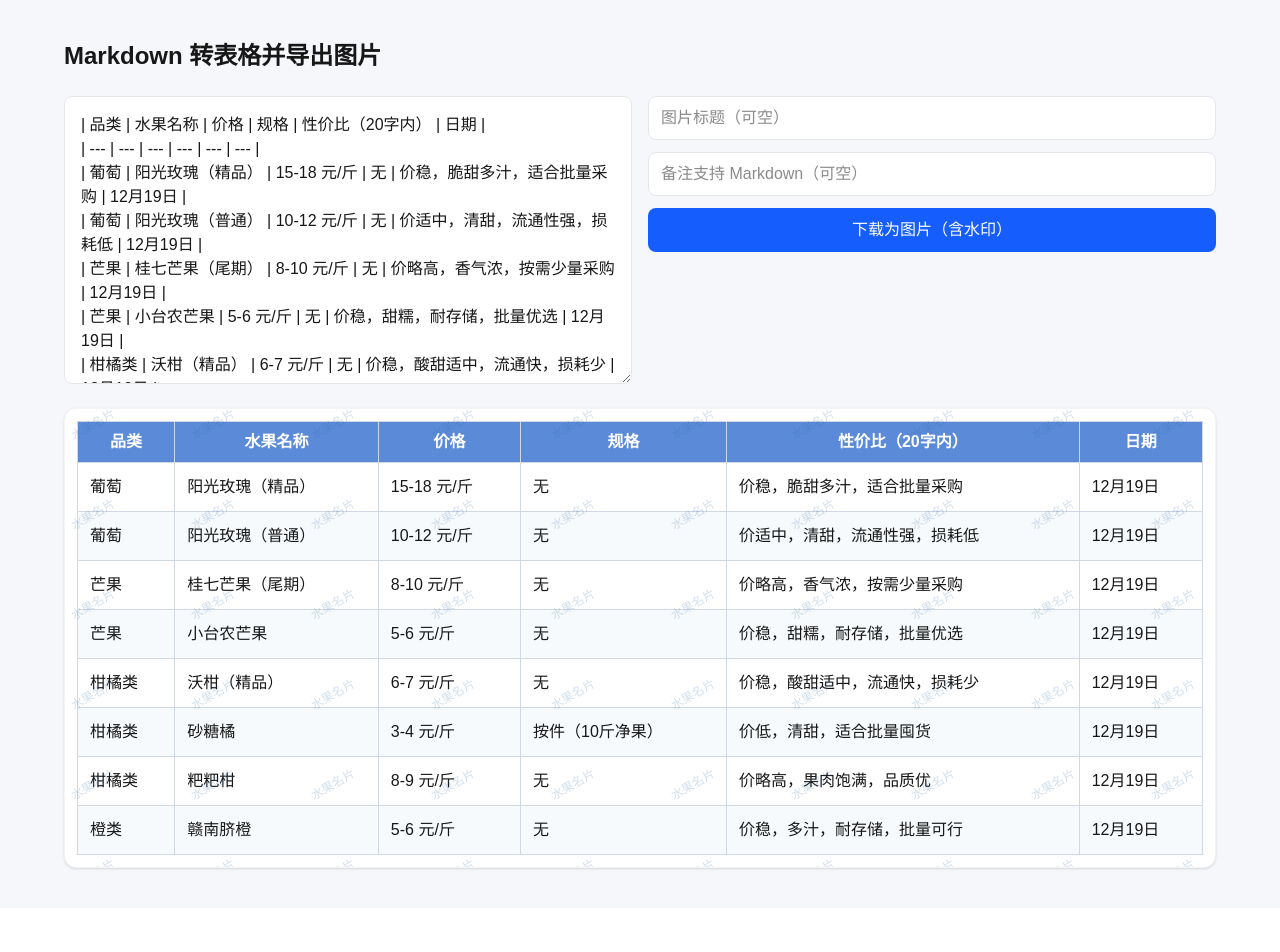
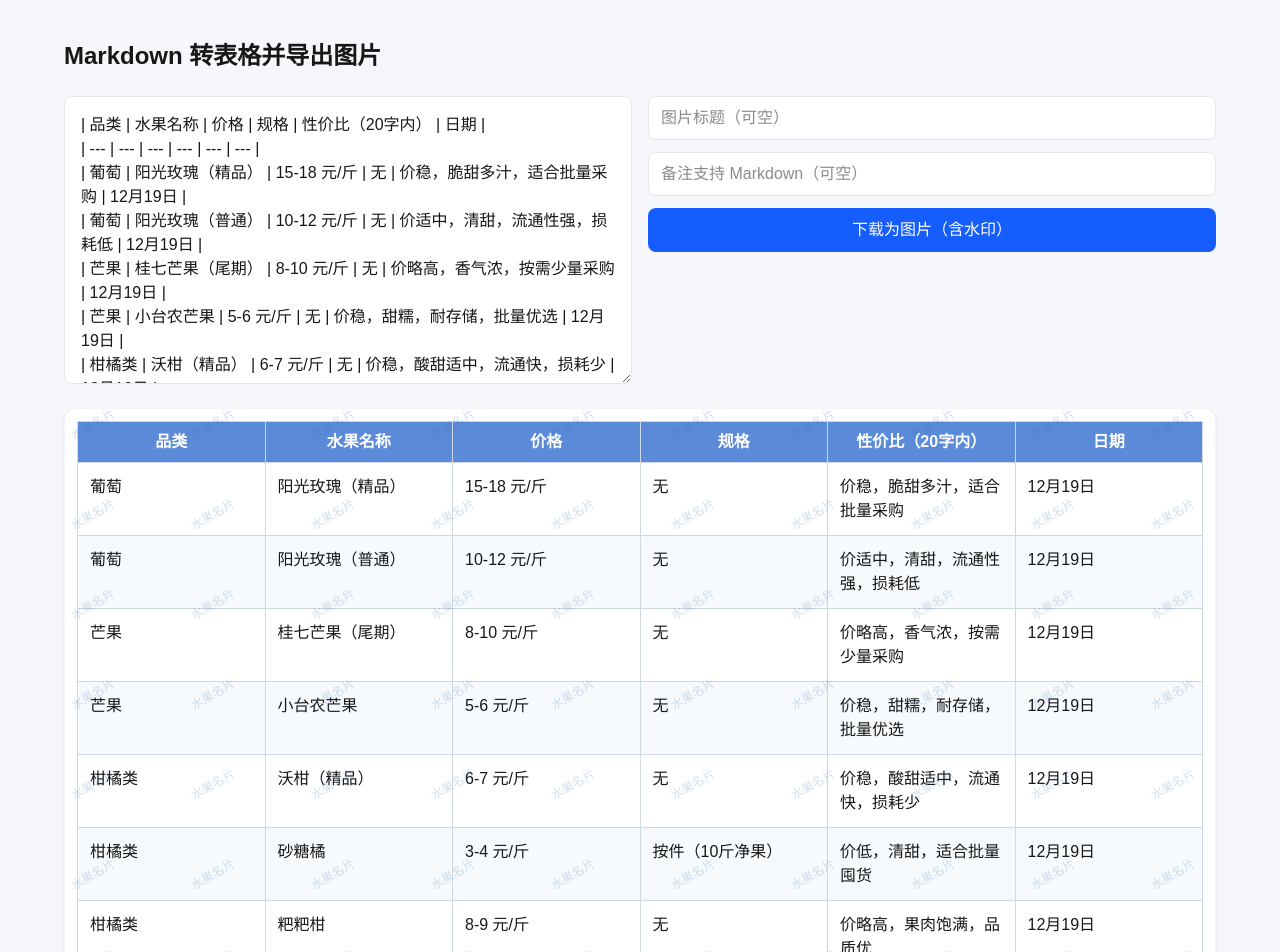
Before and after one commit to VaynePeng/markdown2image, a Next.js app: page / in a window 1280 px wide. Shown: the top 952 px of the page. Before the commit the page ends 908 px from the top, so only its background shows below. Built offline with nearby package versions, Linux system fonts and the light colour scheme.

Commit message:
fix: 调整表格大小

```diff
--- a/src/app/globals.css
+++ b/src/app/globals.css
@@ -34,6 +34,7 @@
   background: #5b8bd8;
   color: #ffffff;
   font-weight: 700;
+  position: relative;
 }
 .custom-table tbody tr:nth-child(even) td {
   background: #f7fafc;
--- a/src/app/page.tsx
+++ b/src/app/page.tsx
@@ -51,6 +51,47 @@
   useEffect(() => {
     setIsClient(true);
   }, []);
+
+  // 列宽可拖拽
+  const [columnWidths, setColumnWidths] = useState<number[]>([]);
+  useEffect(() => {
+    if (!tableData) return;
+    setColumnWidths((prev) => {
+      if (prev.length === tableData.headers.length) return prev;
+      return new Array(tableData.headers.length).fill(160);
+    });
+  }, [tableData]);
+
+  const startXRef = useRef(0);
+  const startWidthsRef = useRef<number[]>([]);
+  const resizingColRef = useRef<number | null>(null);
+
+  const onMouseMove = (e: MouseEvent) => {
+    const idx = resizingColRef.current;
+    if (idx == null) return;
+    const delta = e.clientX - startXRef.current;
+    setColumnWidths(() => {
+      const base = startWidthsRef.current;
+      const copy = [...base];
+      copy[idx] = Math.max(80, (base[idx] ?? 160) + delta);
+      return copy;
+    });
+  };
+
+  const onMouseUp = () => {
+    window.removeEventListener("mousemove", onMouseMove);
+    window.removeEventListener("mouseup", onMouseUp);
+    resizingColRef.current = null;
+  };
+
+  const onResizeMouseDown = (index: number, e: React.MouseEvent) => {
+    e.preventDefault();
+    startXRef.current = e.clientX;
+    startWidthsRef.current = [...columnWidths];
+    resizingColRef.current = index;
+    window.addEventListener("mousemove", onMouseMove);
+    window.addEventListener("mouseup", onMouseUp);
+  };
 
   const exportAsImage = async () => {
     if (!containerRef.current) return;
@@ -108,7 +149,7 @@
           </div>
         </div>
 
-        <div className="bg-white rounded-xl shadow-sm border border-gray-100 p-3 relative overflow-hidden" ref={containerRef}>
+        <div className="bg-white rounded-xl shadow-sm border border-gray-100 p-3 relative overflow-hidden" ref={containerRef} style={{ resize: "both" }}>
           <div className="watermark-overlay" aria-hidden="true"></div>
           <div className="relative z-10">
 
@@ -120,11 +161,22 @@
               {tableData ? (
                 <div className="overflow-x-auto">
                   <table className="w-full border-collapse custom-table">
+                    {columnWidths.length === tableData.headers.length && (
+                      <colgroup>
+                        {tableData.headers.map((_, i) => (
+                          <col key={i} style={{ width: columnWidths[i] ? `${columnWidths[i]}px` : undefined }} />
+                        ))}
+                      </colgroup>
+                    )}
                     <thead>
                       <tr>
                         {tableData.headers.map((h, i) => (
-                          <th key={i} className="text-center px-3 py-2">
+                          <th key={i} className="text-center px-3 py-2 relative select-none">
                             {h}
+                            <span
+                              className="absolute top-0 right-0 h-full w-2 cursor-col-resize"
+                              onMouseDown={(e) => onResizeMouseDown(i, e)}
+                            />
                           </th>
                         ))}
                       </tr>
```
